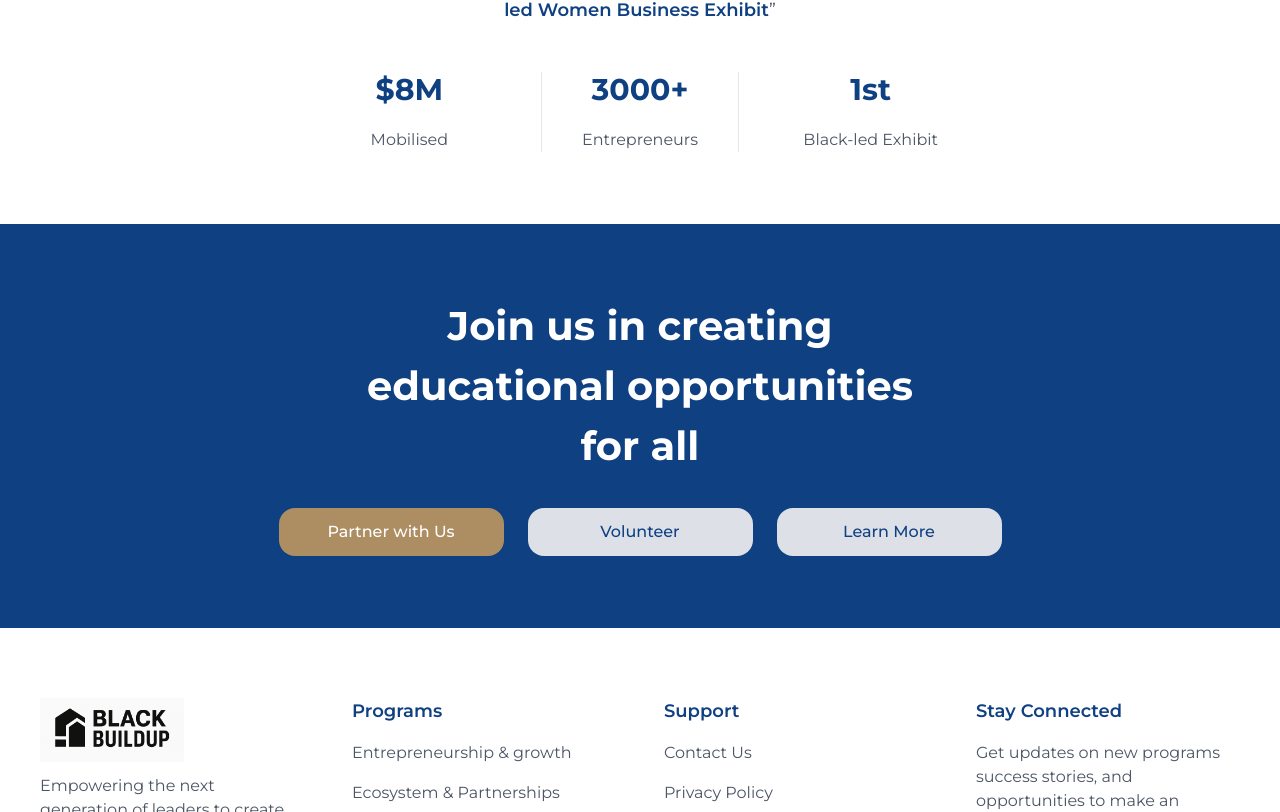
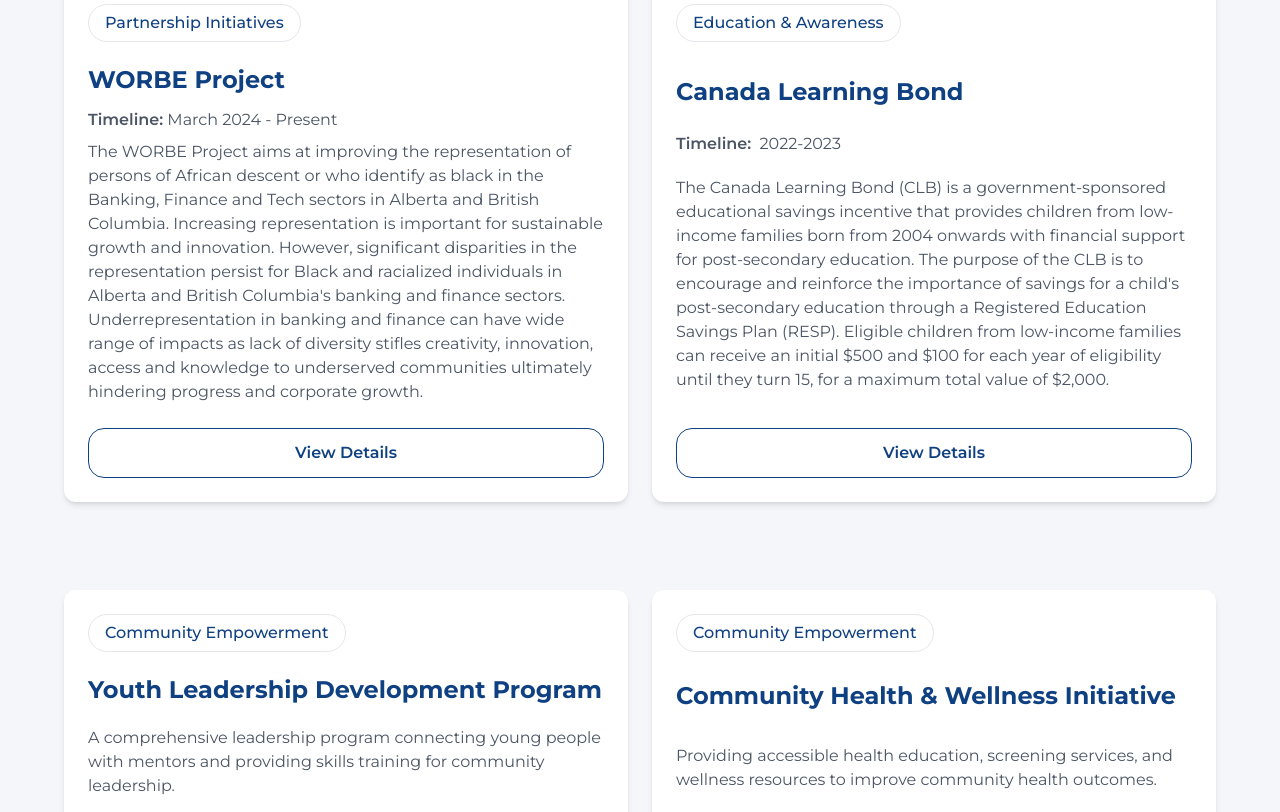
Before and after one commit to daisybuildup/BlackBuildup-Website-, a Next.js app: page /projects-and-impacts in a window 1280 px wide. Shown: the part 1008-1820 px from the top of the page. Built offline with nearby package versions, Linux system fonts and the light colour scheme.

Commit message:
updated projects with dummy data

```diff
--- /dev/null
+++ b/src/app/projects-and-impacts/component/ProjectClient.jsx
@@ -0,0 +1,101 @@
+'use client'
+import React from 'react'
+import { useState } from 'react'
+
+const ProjectClient = () => {
+    const projects = [
+    {
+      title: "WORBE Project",
+      category:'Partnership Initiatives',
+      timeline: "March 2024 - Present",
+      description:"The WORBE Project aims at improving the representation of persons of African descent or who identify as black in the Banking, Finance and Tech sectors in Alberta and British Columbia. Increasing representation is important for sustainable growth and innovation. However, significant disparities in the representation persist for Black and racialized individuals in Alberta and British Columbia's banking and finance sectors. Underrepresentation in banking and finance can have wide range of impacts as lack of diversity stifles creativity, innovation, access and knowledge to underserved communities ultimately hindering progress and corporate growth.",
+      impact: ["AB & BC sectors across provinces","Banking Finance & Tech focus areas"]
+    },
+  {
+      title: "Canada Learning Bond",
+      category:'Education & Awareness',
+      timeline:' 2022-2023',
+      description:"The Canada Learning Bond (CLB) is a government-sponsored educational savings incentive that provides children from low-income families born from 2004 onwards with financial support for post-secondary education. The purpose of the CLB is to encourage and reinforce the importance of savings for a child's post-secondary education through a Registered Education Savings Plan (RESP). Eligible children from low-income families can receive an initial $500 and $100 for each year of eligibility until they turn 15, for a maximum total value of $2,000.",
+      impact: ["$2,000 maximum bond value per child", "2004+ children born onwards eligible","$500 initial bond amount"]
+    },
+    {
+      title: "Youth Leadership Development Program",
+      category:'Community Empowerment',
+      description:"A comprehensive leadership program connecting young people with mentors and providing skills training for community leadership.",
+      impact: ["150+ youth participants enrolled", "95% program completion rate"]
+    },
+    {
+      title: "Community Health & Wellness Initiative",
+      category:'Community Empowerment',
+      description:"Providing accessible health education, screening services, and wellness resources to improve community health outcomes.",
+      impact: ["500+ families served annually", "12 health workshops conducted"]
+    },
+  ]
+
+  // Modal component
+const PModalCard = ({ modal, setIsOpenProp }) => {
+  return (
+    <div
+      className="fixed font-mont inset-0 mx-auto w-full min-h-screen bg-black/70 flex justify-center px-6 items-center z-[1000]"
+      onClick={() => setIsOpenProp(null)} // close on background click
+    >
+      {/* Modal content */}
+      <div
+        className="w-full max-w-md sm:max-w-lg md:max-w-2xl lg:max-w-3xl
+                   max-h-[70vh] md:max-h-[85vh] overflow-y-auto scrollbar-hide text-[#4B5564] text-left rounded-[12px] bg-white py-8 px-6"
+        onClick={(e) => e.stopPropagation()} // prevent closing when clicking inside
+      >
+        <h1 className="text-[#0F4082] font-bold text-[32px]">{modal.title}</h1>
+        <p className="pt-6">{modal.description}</p>
+         <h2 className="text-[#0F4082] font-bold pt-6 text-[24px]">
+
+              {modal.timeline ? (
+                <>
+                  Timeline <br/> <span className='font-normal text-base text-[#4B5564]'>{modal.timeline}</span>
+                </>
+              ) : null}
+
+         </h2>
+
+        <h2 className="text-[#0F4082] font-bold pt-6 text-[24px]">Impact</h2>
+        {modal.impact.map((detail, idx) => (
+          <ul key={idx} className="list-disc mt-3 marker:text-[#82510F] flex flex-col gap-3 pl-5">
+            <li>{detail}</li>
+          </ul>
+        ))}
+      </div>
+    </div>
+  );
+};
+
+
+const [projectModal, setProjectModal] = useState(null);
+
+  return (
+    <>
+       <h1 className='text-[#0F4082] md:text-[40px] text-[30px] font-bold text-left'>All Projects</h1>
+      <p className='text-[#4B5564] '>{`Showing ${projects.length} projects`}</p>
+    <div className='grid lg:grid-cols-2 gap-6 '>
+
+       {projects.map((project, idx) => (
+          <div key={idx} className='bg-white rounded-xl shadow-md my-8 p-6 flex flex-col justify-between items-start '>
+            <p className='text-[#0F4082] border rounded-full border-[#E5E7EB] bg-white px-4 py-1.5 font-medium mb-5.5'>{project.category}</p>
+            <h2 className='text-[#0F4082] font-bold md:text-2xl text-xl pb-2'>{project.title}</h2>
+            <p className='text-[#4B5564]  mt-1'>
+              {project.timeline ? (
+                <>
+                  <span className='font-semibold'>Timeline:</span> {project.timeline}
+                </>
+              ) : null}
+            </p>
+            <p className='text-[#4B5564] mt-2'>{project.description}</p>
+           <button className='mt-6 text-[#0F4082] font-semibold border border-[#0F4082] rounded-2xl py-3 w-full hover:bg-[#0F4082] hover:text-white cursor-pointer' onClick={()=>setProjectModal(project)}>View Details</button>
+          </div>
+        ))}
+        {projectModal && <PModalCard modal={projectModal} setIsOpenProp={setProjectModal} />}
+    </div>
+    </>
+  )
+}
+
+export default ProjectClient
--- a/src/app/projects-and-impacts/page.jsx
+++ b/src/app/projects-and-impacts/page.jsx
@@ -1,7 +1,9 @@
 import React from 'react'
 import TypewriterText from '../components/TypewriterText'
 import ButtonDiv from './component/ButtonDiv'
+import ProjectClient from './component/ProjectClient'
 const page = () => {
+
   return (
     <>
     <div className="relative xl:h-[100vh] h-[60vh] bg-[url('/pandi.jpg')] bg-cover bg-center">
@@ -14,6 +16,10 @@
           <TypewriterText text={["Creating lasting impact through collaboration and innovation"]}/>
        </div>
      </div>
+     <section className='bg-[#F5F6FA] py-18 px-5 md:px-16 '>
+
+       <ProjectClient/>
+     </section>
      <div className='bg-white py-18 text-center flex flex-col justify-center items-center px-5 md:px-16'>
       <h1 className='  pb-4 text-[#0F4082] font-bold lg:text-[40px] text-center text-[30px]'>Impact Through Collaboration</h1>
       <p className='text-[#4B5564] text-lg md:w-[90%] xl:w-[65%]'>“Together with our partners, we’ve mobilized <span className='font-semibold text-[#0F4082]'>$8 million</span> for ecosystem development, empowered <span className='font-semibold text-[#0F4082]'>3,000+ entrepreneurs,</span> and organized BC’s only <span className='font-semibold text-[#0F4082]'>Black-led Women Business Exhibit</span>”</p>
```
